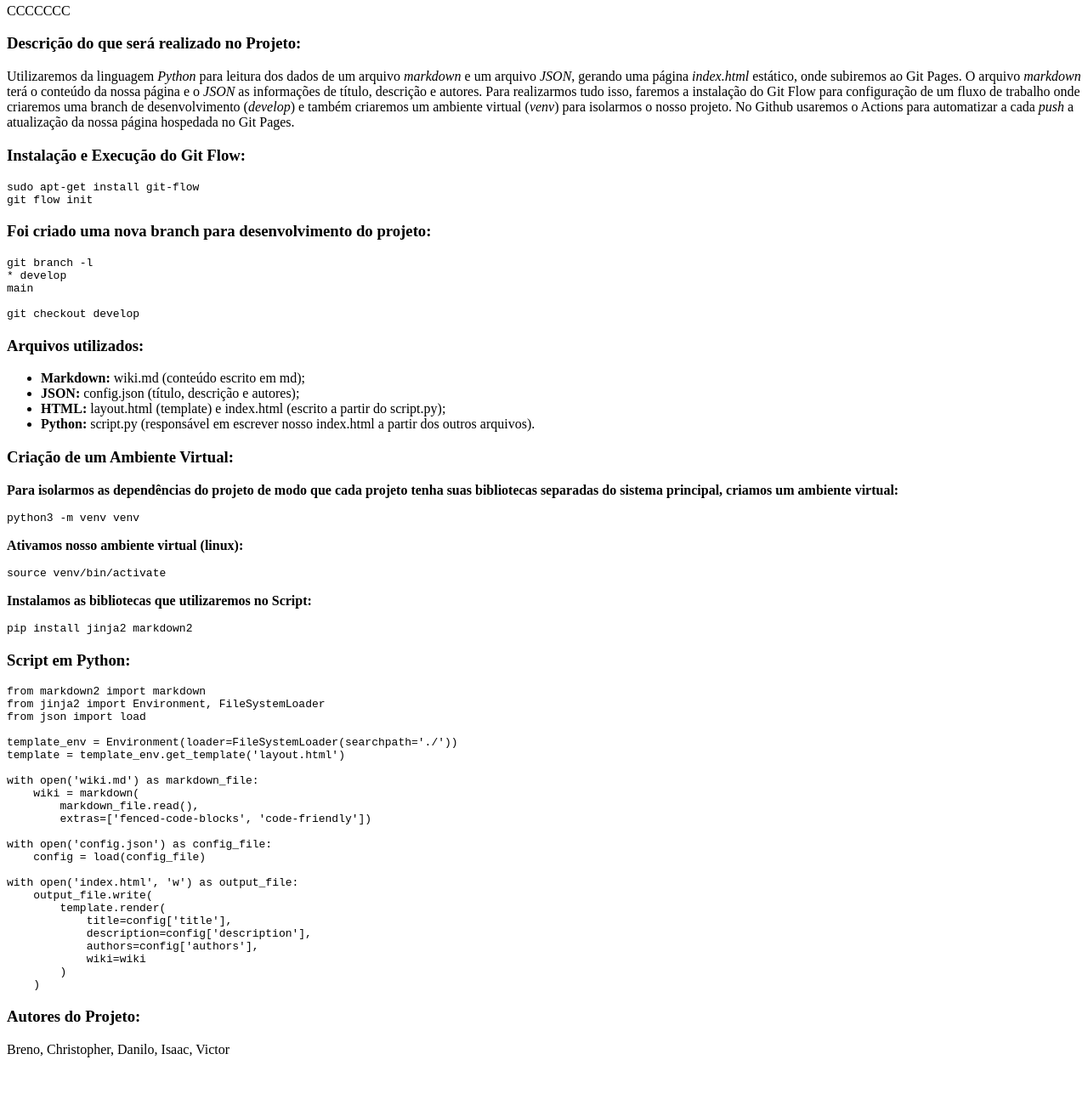
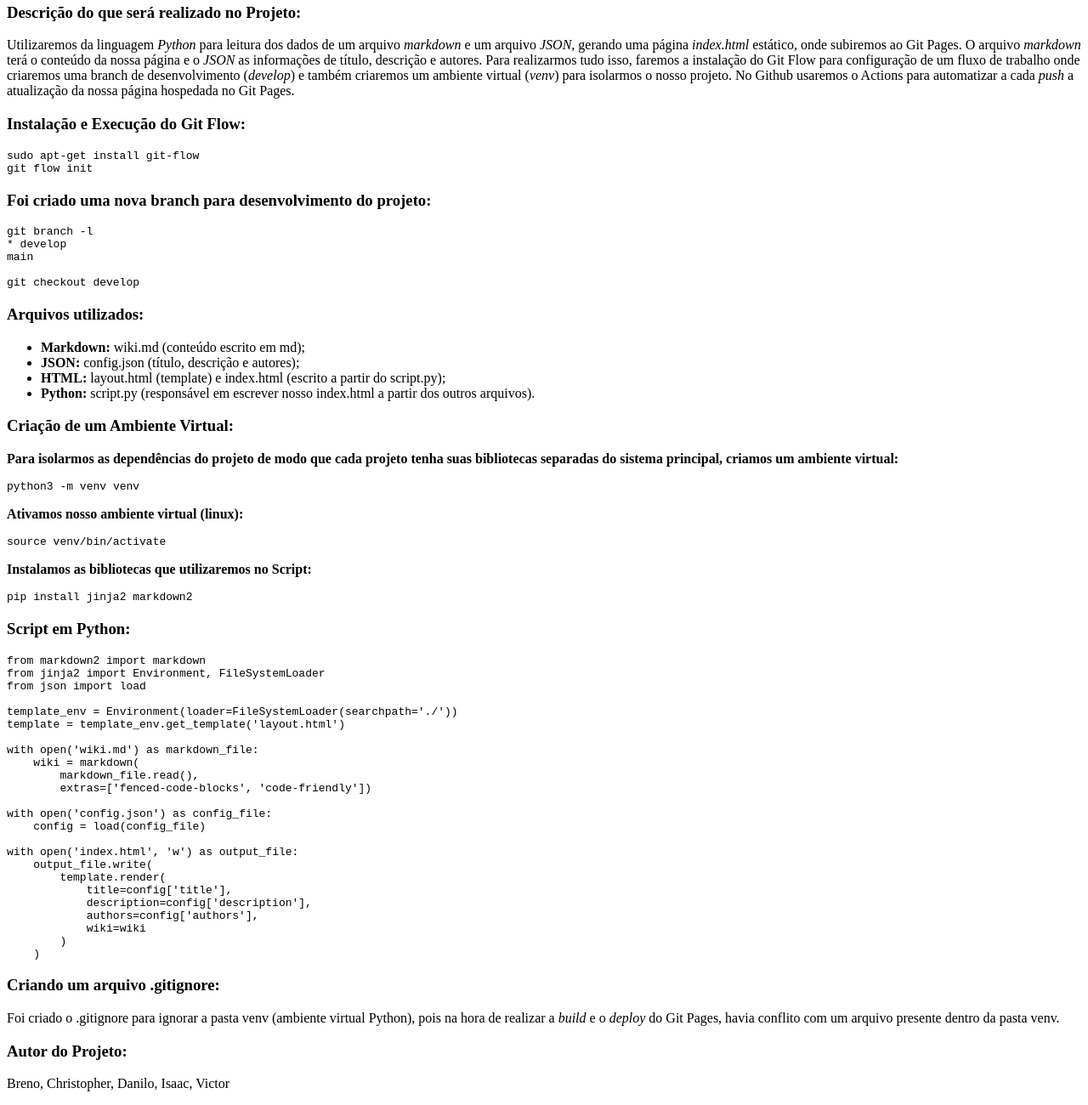
Before and after one commit to victorconelian/wiki-page, a plain HTML site: page index.html in a window 1280 px wide. Shown: the part 92-1392 px from the top of the page at 85% size. Before the commit the page ends 1352 px from the top, so only its background shows below. Drawn offline with Linux system fonts and the light colour scheme.

Commit message:
adicionando git ignore no wiki e alterando a parte de autores do layout

```diff
--- a/index.html
+++ b/index.html
@@ -1,8 +1,6 @@
 <h2>Projeto Versionamento e Arquivos de Marcação</h2>
 <h3>Este projeto tem por objetivo colocar em prática alguns conceitos vistos durante o módulo de Versionamento e Arquivos de Marcação.</h3>
 
-
-<p>CCCCCCC</p>
 
 <h3>Descrição do que será realizado no Projeto:</h3>
 
@@ -90,7 +88,11 @@ git checkout develop
 </code></pre>
 </div>
 
+<h3>Criando um arquivo .gitignore:</h3>
+
+<p>Foi criado o .gitignore para ignorar a pasta venv (ambiente virtual Python), pois na hora de realizar a <em>build</em> e o <em>deploy</em> do Git Pages, havia conflito com um arquivo presente dentro da pasta venv.</p>
 
 
-<h3>Autores do Projeto:</h3>
+
+<h3>Autor do Projeto:</h3>
 <p>Breno, Christopher, Danilo, Isaac, Victor</p>
```
Also changed, not shown: assets/layout.html (+1 -1 lines), 2 other files.
